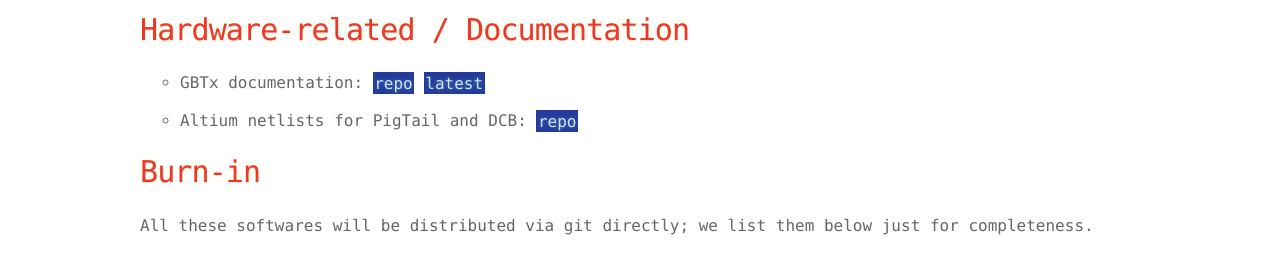
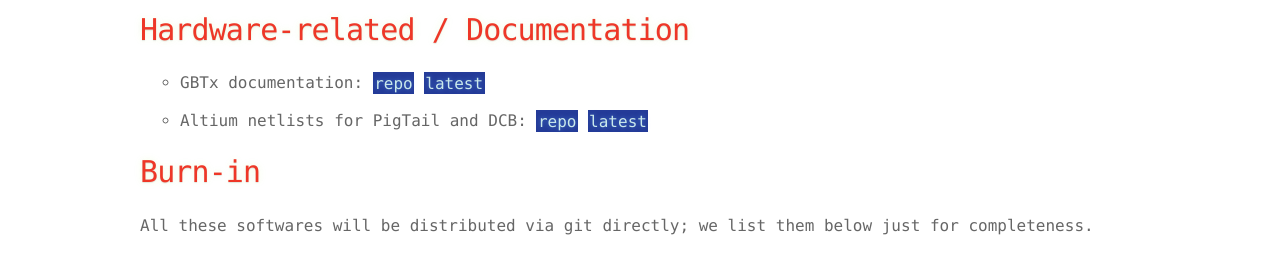
Before and after one commit to umd-lhcb/umd-lhcb.github.io, a Jekyll site: the page built from index.md, in a window 1280 px wide. Shown: the part 153-427 px from the top of the page. Built offline with Jekyll 4.4.1, drawn with Linux system fonts in a browser that asks for light colours; our own code applies the rules of GitHub Pages for plain Markdown files.

Commit message:
updated to include release URL

```diff
--- a/index.md
+++ b/index.md
@@ -9,6 +9,7 @@ layout: default
 
 * Altium netlists for PigTail and DCB:
 [repo](https://github.com/ZishuoYang/UT-Backplane-mapping)
+[latest](https://github.com/ZishuoYang/UT-Backplane-mapping/releases/latest)
 
 # Burn-in
 All these softwares will be distributed via git directly;
```
